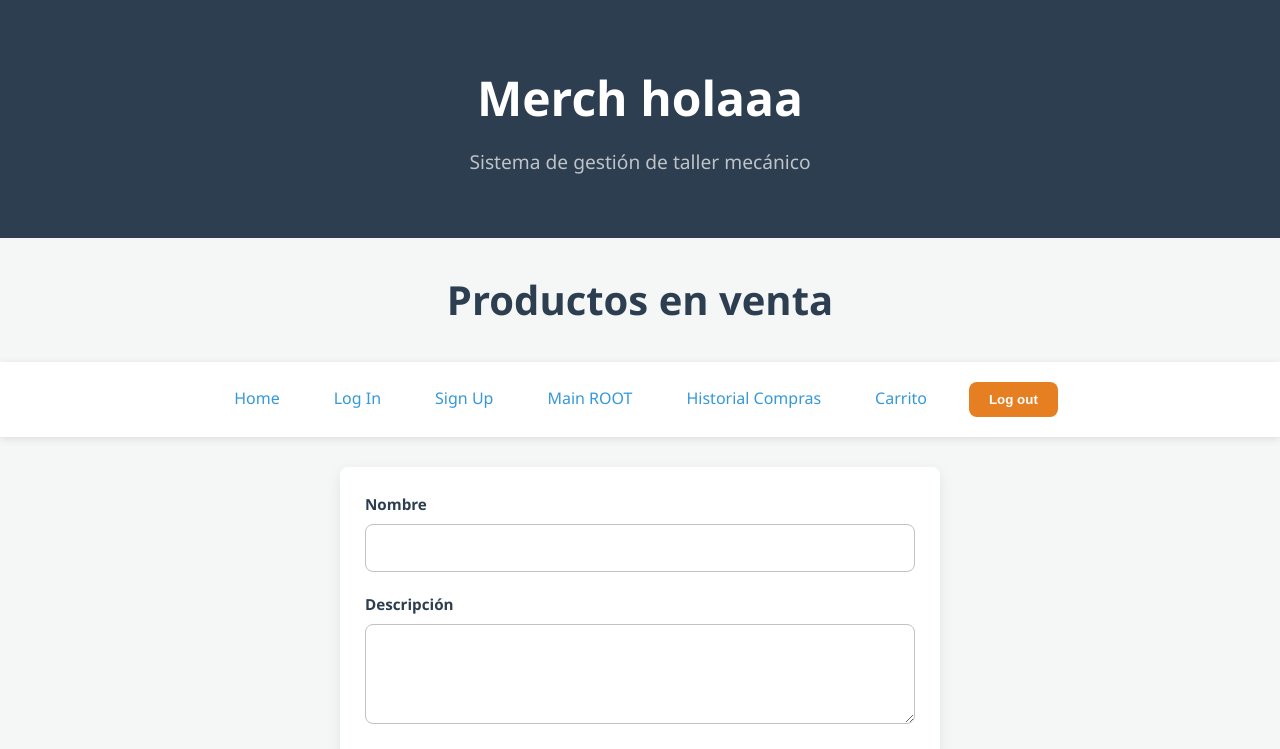
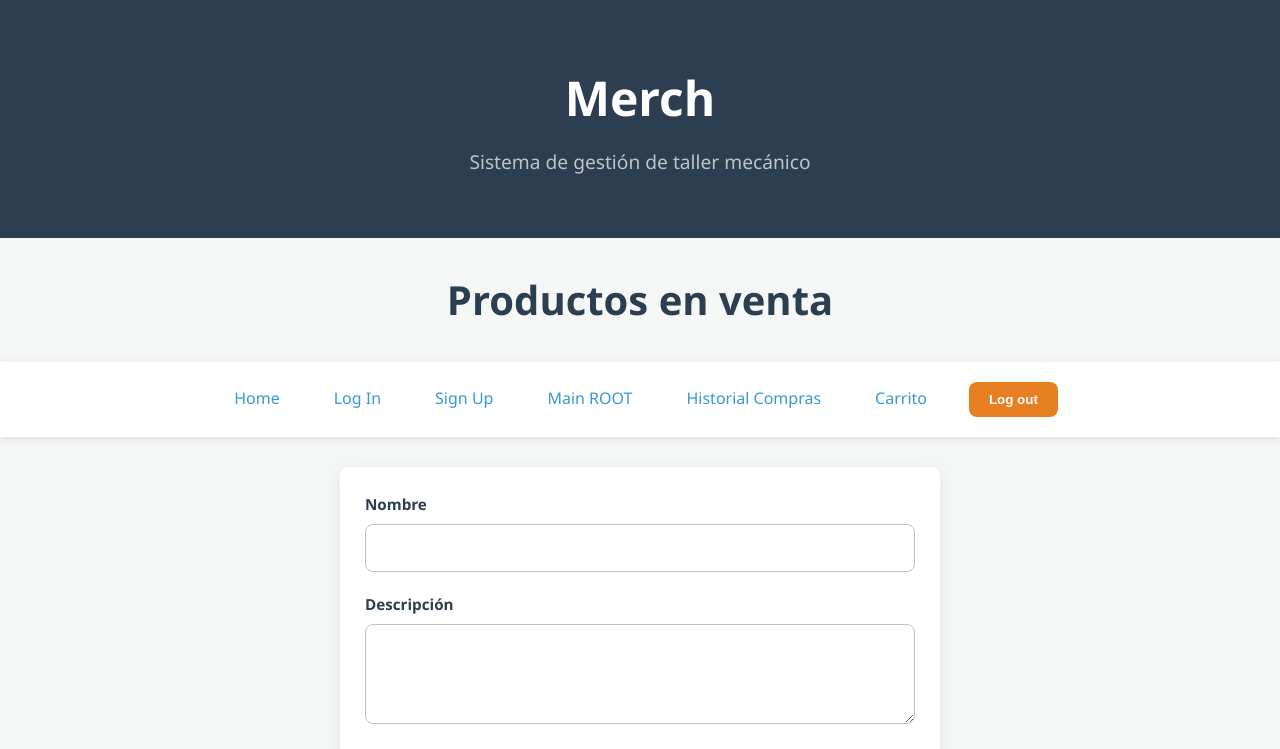
Before and after one commit to BRIRAPTOR/TallerMecanico, a website: page public/main.html in a window 1280 px wide. Shown: the top 749 px of the page. Drawn offline with Linux system fonts and the light colour scheme; no server answers.

Commit message:
Ajuste en titulo

```diff
--- a/public/main.html
+++ b/public/main.html
@@ -10,7 +10,7 @@
 
 <body>
     <section class="hero">
-        <h1>Merch holaaa</h1>
+        <h1>Merch</h1>
         <p>Sistema de gestión de taller mecánico</p>
     </section>
 
```
